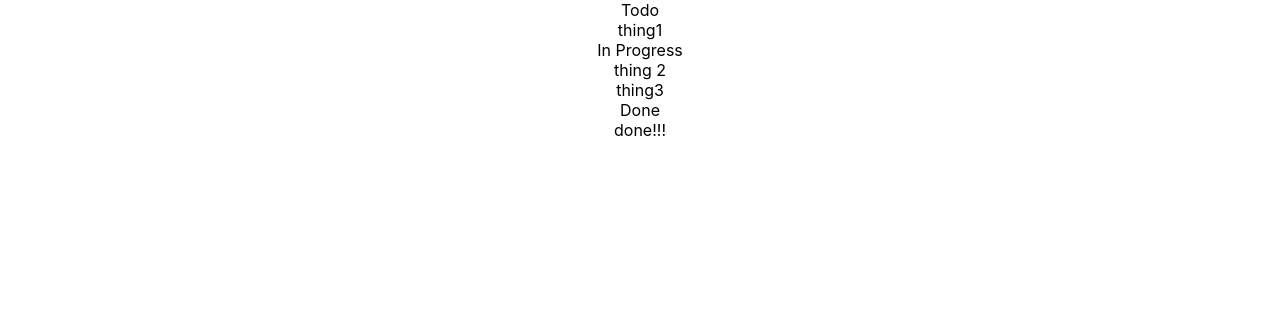
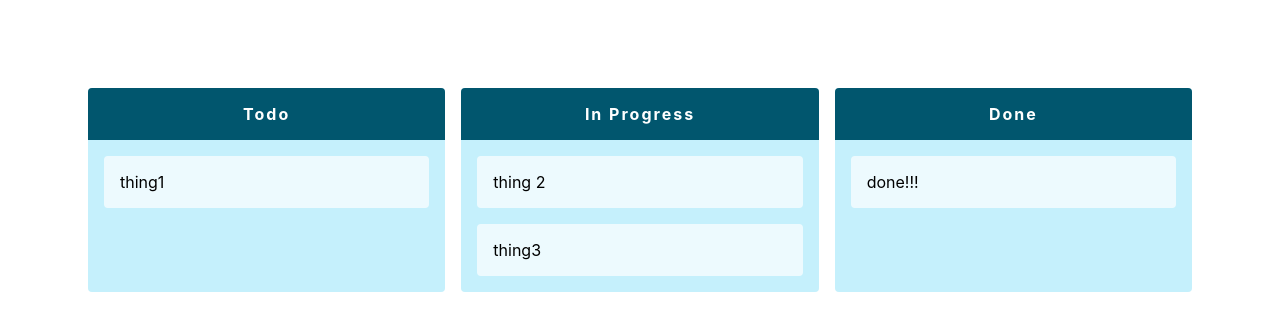
Before and after one commit to amybingzhao/todo-list, a React (Create React App) app: page / in a window 1280 px wide. Shown: the top 330 px of the page. Built offline with nearby package versions, Linux system fonts and the light colour scheme.

Commit message:
basic css for app, column, item

```diff
--- a/src/App.css
+++ b/src/App.css
@@ -1,38 +1,5 @@
-.App {
-  text-align: center;
+.App-ColumnsWrapper {
+  display: flex;
+  padding: 5em;
+  justify-content: center;
 }
-
-.App-logo {
-  height: 40vmin;
-  pointer-events: none;
-}
-
-@media (prefers-reduced-motion: no-preference) {
-  .App-logo {
-    animation: App-logo-spin infinite 20s linear;
-  }
-}
-
-.App-header {
-  background-color: #282c34;
-  min-height: 100vh;
-  display: flex;
-  flex-direction: column;
-  align-items: center;
-  justify-content: center;
-  font-size: calc(10px + 2vmin);
-  color: white;
-}
-
-.App-link {
-  color: #61dafb;
-}
-
-@keyframes App-logo-spin {
-  from {
-    transform: rotate(0deg);
-  }
-  to {
-    transform: rotate(360deg);
-  }
-}
--- a/src/App.tsx
+++ b/src/App.tsx
@@ -1,5 +1,3 @@
-import React from 'react';
-import logo from './logo.svg';
 import './App.css';
 import TodoColumn from './TodoColumn';
 
@@ -21,9 +19,11 @@ function App() {
 
   return (
     <div className="App">
-      {
-        todoColumns.map(c => <TodoColumn name={c.name} items={c.items}/>)
-      }
+      <div className="App-ColumnsWrapper">
+        {
+          todoColumns.map(c => <TodoColumn name={c.name} items={c.items}/>)
+        }
+      </div>
     </div>
   );
 }
--- /dev/null
+++ b/src/TodoColumn.css
@@ -0,0 +1,16 @@
+.TodoColumn-wrapper {
+    background: #c5f0fc;
+    flex: 1;
+    margin: 0.5em;
+    border-radius: 4px;
+}
+
+.TodoColumn-header {
+    color: #ffffff;
+    font-weight: bold;
+    background: #01566e;
+    padding: 1em;
+    border-radius: 4px 4px 0 0;
+    text-align: center;
+    letter-spacing: 2px;
+}
--- a/src/TodoColumn.tsx
+++ b/src/TodoColumn.tsx
@@ -1,4 +1,5 @@
 import TodoItem from "./TodoItem";
+import "./TodoColumn.css";
 
 export interface TodoColumnProps {
     readonly name: string;
--- /dev/null
+++ b/src/TodoItem.css
@@ -0,0 +1,6 @@
+.TodoItem-wrapper {
+    margin: 1em;
+    padding: 1em;
+    border-radius: 4px;
+    background: rgb(255, 255, 255, 0.7);
+}
--- a/src/TodoItem.tsx
+++ b/src/TodoItem.tsx
@@ -1,9 +1,13 @@
+import "./TodoItem.css";
+
 export interface TodoItemProps {
     readonly content: string;
 }
 
 export default function TodoItem({content}: TodoItemProps) {
-    return <div>
-        {content}
+    return <div className="TodoItem-wrapper">
+        <div className="TodoItem-content">
+            {content}
+        </div>
     </div>
 }
```
